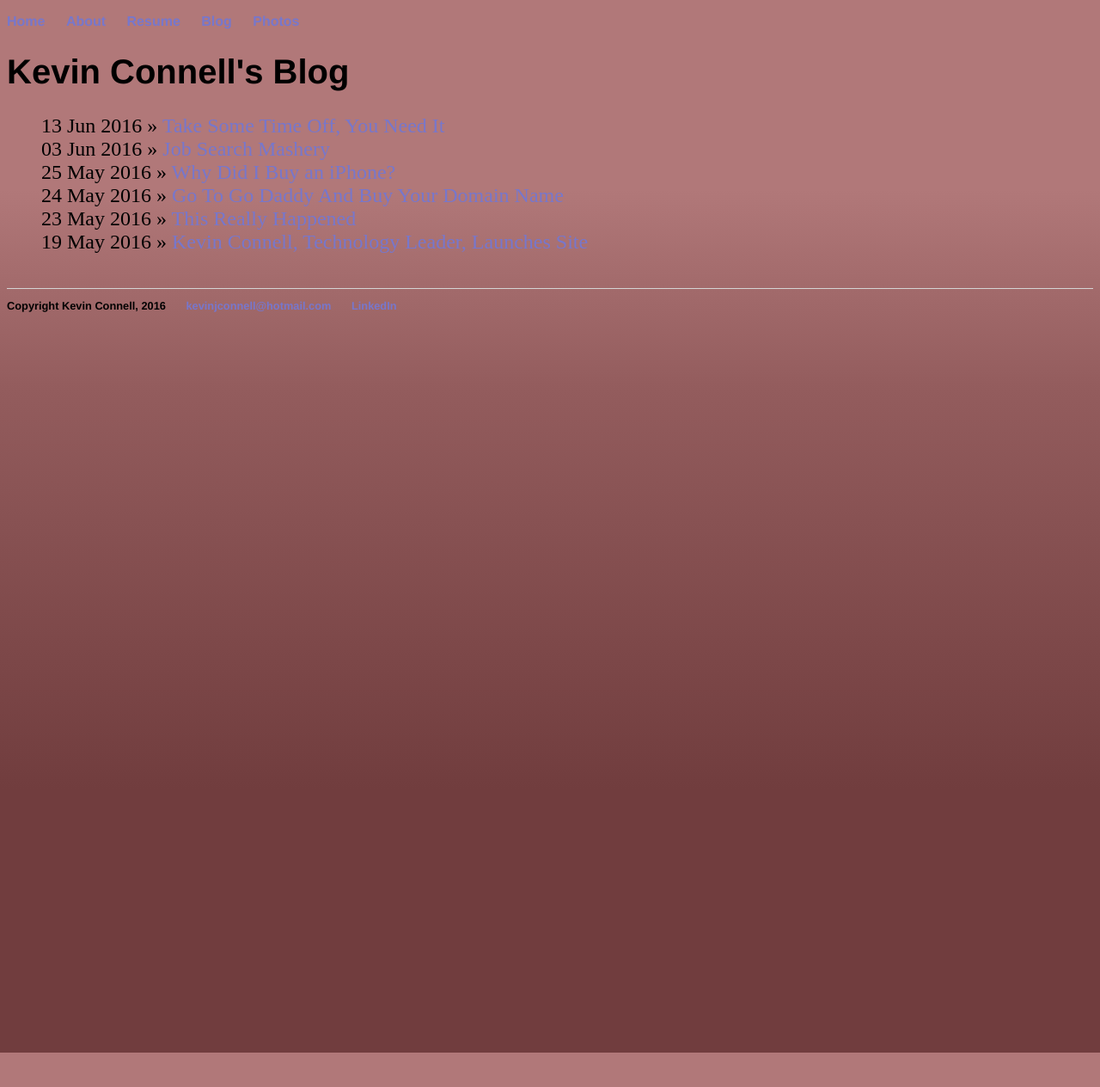
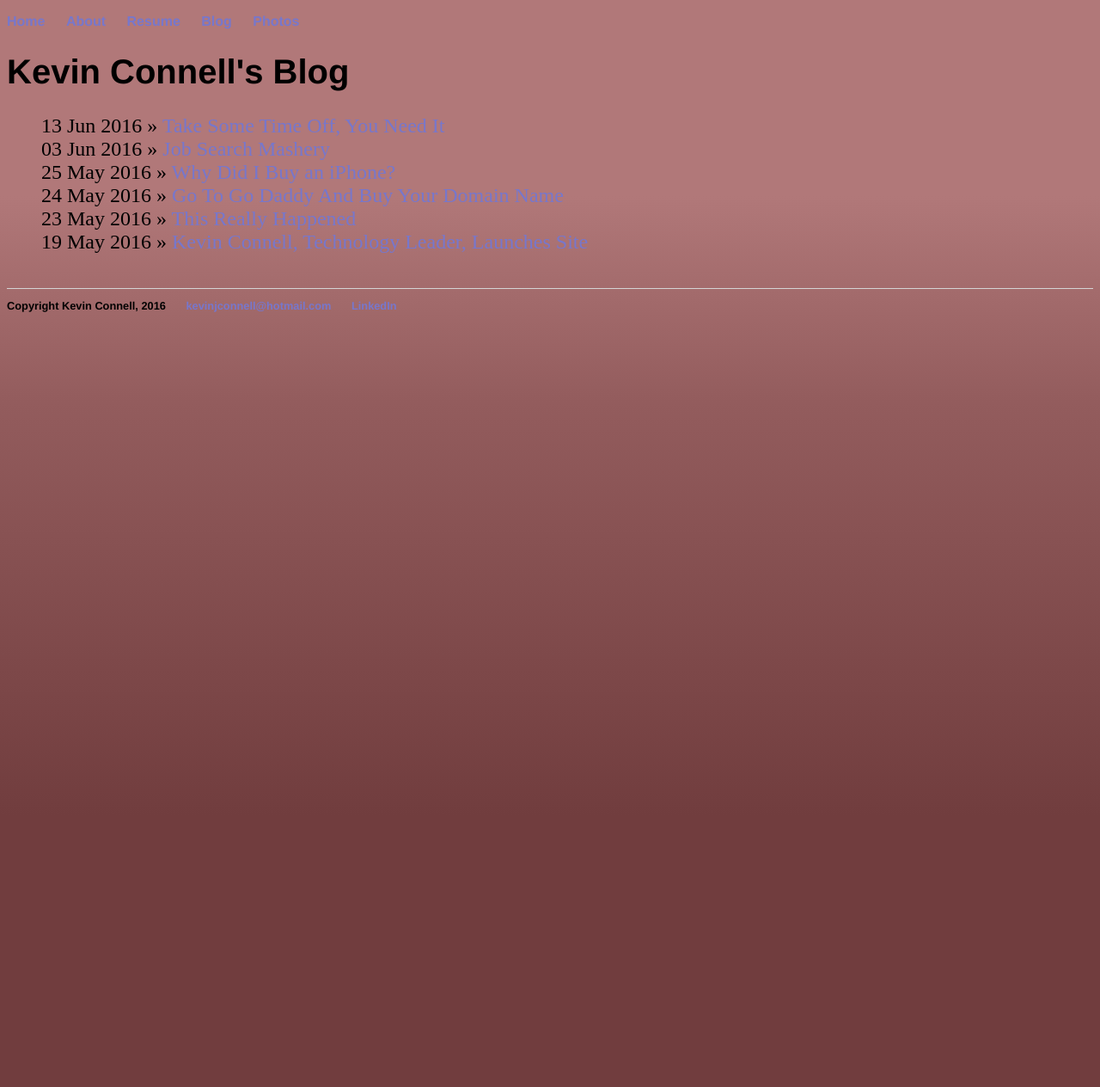
Before and after one commit to mo4dawg/mo4dawg.github.io, a Jekyll site: the page built from blog/index.html, in a window 1280 px wide. Shown: the whole page at 86% size. Built offline with Jekyll 4.4.1, drawn with Linux system fonts in a browser that asks for light colours; before the commit the page ends 1224 px from its top, so only the background shows below that.

Commit message:
Update main.css

```diff
--- a/css/main.css
+++ b/css/main.css
@@ -1,11 +1,11 @@
 .MyGradientClass
 {
-    height:1200px;
-     background-image: linear-gradient(bottom, rgb(113,61,62) 25%, rgb(147,92,93) 63%, rgb(177,120,121) 82%);
-    background-image: -o-linear-gradient(bottom, rgb(113,61,62) 25%, rgb(147,92,93) 63%, rgb(177,120,121) 82%);
-    background-image: -moz-linear-gradient(bottom, rgb(113,61,62) 25%, rgb(147,92,93) 63%, rgb(177,120,121) 82%);
-    background-image: -webkit-linear-gradient(bottom, rgb(113,61,62) 25%, rgb(147,92,93) 63%, rgb(177,120,121) 82%);
-    background-image: -ms-linear-gradient(bottom, rgb(113,61,62) 25%, rgb(147,92,93) 63%, rgb(177,120,121) 82%);
+    height:1240px;
+   //  background-image: linear-gradient(bottom, rgb(113,61,62) 25%, rgb(147,92,93) 63%, rgb(177,120,121) 82%);
+  //  background-image: -o-linear-gradient(bottom, rgb(113,61,62) 25%, rgb(147,92,93) 63%, rgb(177,120,121) 82%);
+  //  background-image: -moz-linear-gradient(bottom, rgb(113,61,62) 25%, rgb(147,92,93) 63%, rgb(177,120,121) 82%);
+  //  background-image: -webkit-linear-gradient(bottom, rgb(113,61,62) 25%, rgb(147,92,93) 63%, rgb(177,120,121) 82%);
+   // background-image: -ms-linear-gradient(bottom, rgb(113,61,62) 25%, rgb(147,92,93) 63%, rgb(177,120,121) 82%);
 
     background-image: -webkit-gradient(
         linear,
```
